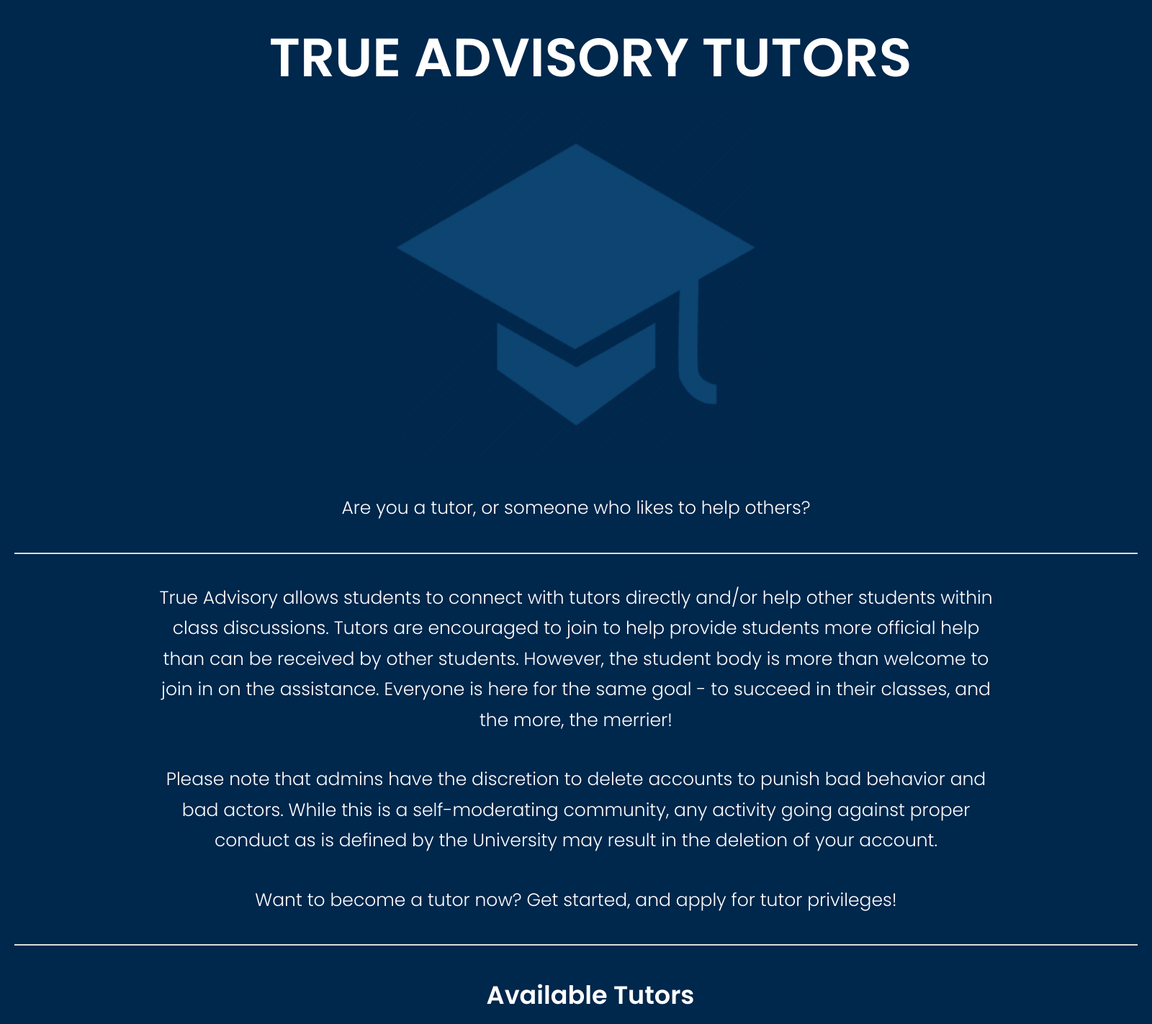
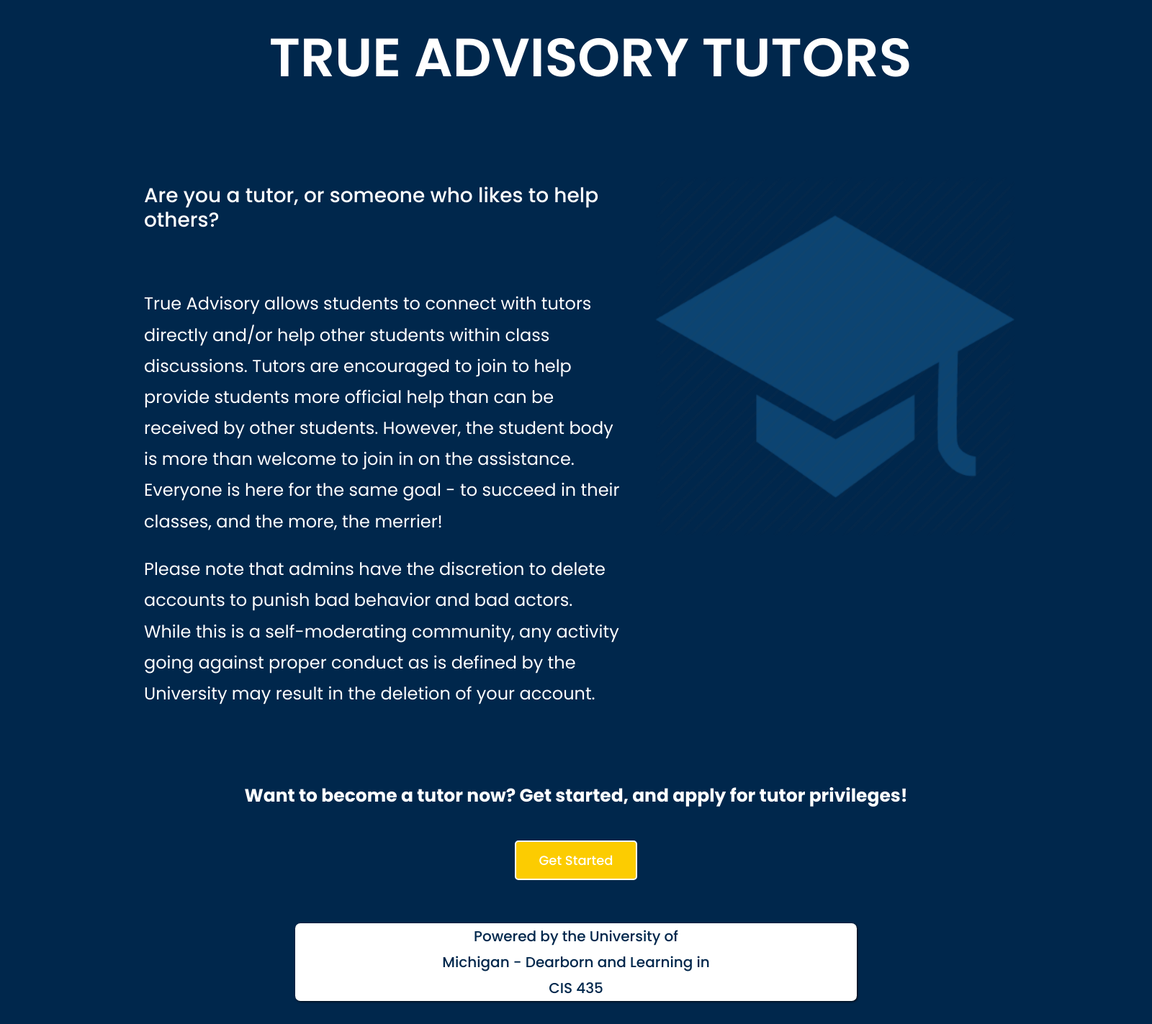
Before and after one commit to ajatucker/TrueAdvisory, a PHP site: page /tutors.html in a window 1600 px wide. Shown: the part 137-1560 px from the top of the page at 72% size. After the commit the page ends 1530 px from the top, so only its background shows below. Run offline with PHP 8.4, Linux system fonts and the light colour scheme; some libraries are stand-ins or nearby versions; some web fonts are replaced.

Commit message:
fixing styling after merge

```diff
--- a/HTMLPages/styles.css
+++ b/HTMLPages/styles.css
@@ -1420,6 +1436,7 @@ a.guest-on i {
 
 .containera{
   overflow: hidden;
+  margin-top: 100px;
 }
 
 .aboutBox{
@@ -1454,4 +1471,33 @@ a.guest-on i {
 .hehe {
   flex-direction: column;
   color: white;
+  padding: 10px;
 }
+
+.contentBox{
+  min-height: 300px !important;
+  display: flex !important;
+  margin-bottom: 40px;
+  padding: 150px;
+  padding-top: 20px;
+  padding-bottom: 10px;
+  margin-left: 20px;
+  margin-right: 20px;
+}
+
+.contentBox p{
+  all: unset !important;
+  font-size: 1.5rem !important;
+  direction: ltr !important;
+  text-align: left !important;
+  color: #fff !important;
+  display: inline-block !important;;
+  width: 95% !important;;
+}
+
+.contentBox img{
+
+  max-width: 100%;
+  width:auto;
+  height: auto;
+}
--- a/HTMLPages/tutors.html
+++ b/HTMLPages/tutors.html
@@ -45,27 +45,23 @@
           </nav>
 
         <h1>TRUE ADVISORY TUTORS</h1>
-        <img src="Images/cappic.png" alt="Graduation cap" class="classordisimg center" style="width:500px;height:500px;">
-        <p>
-          <p>Are you a tutor, or someone who likes to help others?
-        </p>
-        <div class="line"></div>
-        <p>True Advisory allows students to connect with tutors directly and/or help other students within class discussions. Tutors are encouraged to join to help provide students more official help than can be received by other students. However, the student body is more than welcome to join in on the assistance. Everyone is here for the same goal - to succeed in their classes, and the more, the merrier!
-        </p>
-        <p>Please note that admins have the discretion to delete accounts to punish bad behavior and bad actors. While this is a self-moderating community, any activity going against proper conduct as is defined by the University may result in the deletion of your account.
-        </p>
-          <p>Want to become a tutor now? Get started, and apply for tutor privileges!</p>
-        <div class="line"></div>
-        <div class="center">
-          <h2>Available Tutors</h2>
-          <ul>
-            <li><a href="#">Frida Kahlo - ART 201 - fridakahlo@email</a></li>
-            <li><a href="#">Muhammad Ali - MATH 201 - muhammadali@email</a></li>
-            <li><a href="#">Bruno Mars - MATH 250 - brunomars@email</a></li>
-            <li><a href="#">Anna Williams - CIS 200 - annawilliams@email</a></li>
-          </ul>
+        <div class="containera">
+          <div class="contentBox right">
+            <img src="Images/cappic.png" alt="Graduation cap" class="classordisimg center" style="width:500px;height:500px;">
+            <div class="hehe">
+              <h3>Are you a tutor, or someone who likes to help others? &lrm;</h3>
+              <br>
+              <br>
+              <br>
+              <p>True Advisory allows students to connect with tutors directly and/or help other students within class discussions. Tutors are encouraged to join to help provide students more official help than can be received by other students. However, the student body is more than welcome to join in on the assistance. Everyone is here for the same goal - to succeed in their classes, and the more, the merrier!</p>
+              <br>
+              <br>
+              <p>Please note that admins have the discretion to delete accounts to punish bad behavior and bad actors. While this is a self-moderating community, any activity going against proper conduct as is defined by the University may result in the deletion of your account.
+              </p>
+            </div>
+          </div>
         </div>
-        <div class="line"></div>
+        <p style= "font-weight: 800;">Want to become a tutor now? Get started, and apply for tutor privileges!</p>
         <div class="btns">
           <button><a href="signup.html">Get Started</a></button>
         </div>
```
Also changed, not shown: other parts of HTMLPages/styles.css (+21 -5 lines), HTMLPages/aboutUs.html (+1 -6 lines), HTMLPages/courses.html (+17 -15 lines), HTMLPages/discussions.html (+15 -7 lines), HTMLPages/site.html (+2 -5 lines), HTMLPages/userDiscussion.html (+46 -123 lines).
